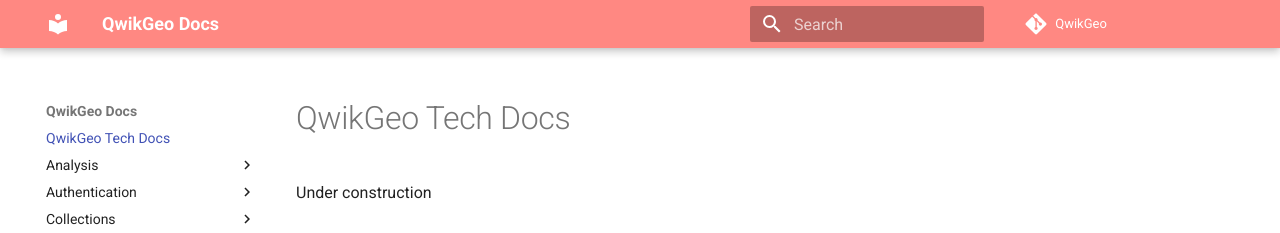
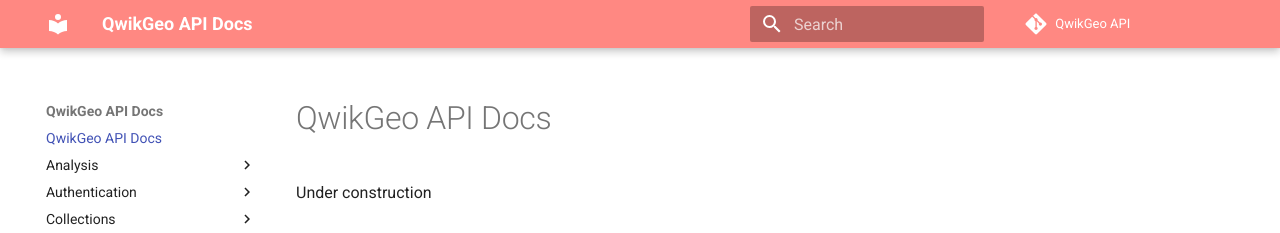
Before and after one commit to qwikgeo/qwikgeo-api, an MkDocs documentation site: the page built from docs/docs/index.md, in a window 1280 px wide. Shown: the top 233 px of the page. Built offline with MkDocs 1.6.1 and Material for MkDocs 9.7.7, drawn with Linux system fonts in a browser that asks for light colours; comment, search, counter and statistics services are not loaded.

Commit message:
Update for naming

```diff
--- a/db.py
+++ b/db.py
@@ -1,4 +1,4 @@
-"""QwikGeo App - Database Setup"""
+"""QwikGeo API - Database Setup"""
 from fastapi import FastAPI
 import asyncpg
 
--- a/docs/docs/index.md
+++ b/docs/docs/index.md
@@ -1,3 +1,3 @@
-# QwikGeo Tech Docs
+# QwikGeo API Docs
 
 Under construction
--- a/docs/mkdocs.yml
+++ b/docs/mkdocs.yml
@@ -1,10 +1,10 @@
-site_name: QwikGeo Docs
+site_name: QwikGeo API Docs
 site_url: https://docs.qwikgeo.com/
 site_description: Tech docs for QwikGeo
 site_author: Michael Keller
 
-repo_url: https://github.com/mkeller3/QwikGeo
-repo_name: QwikGeo
+repo_url: https://github.com/qwikgeo/qwikgeo-api
+repo_name: QwikGeo API
 edit_uri: blob/main/docs/
 
 extra_css:
--- a/main.py
+++ b/main.py
@@ -1,4 +1,4 @@
-"""QwikGeo App"""
+"""QwikGeo API"""
 
 from fastapi import FastAPI, Request
 from tortoise.contrib.fastapi import register_tortoise
@@ -16,7 +16,7 @@ from routers.collections import collections
 DESCRIPTION = """A python api to create a geoportal."""
 
 app = FastAPI(
-    title="QwikGeo",
+    title="QwikGeo API",
     description=DESCRIPTION,
     version="0.0.1",
     contact={
@@ -113,7 +113,7 @@ async def landing_page(request: Request):
                 "href": f"{url}openapi.json"
             }
         ],
-        "title": "QwikGeo",
+        "title": "QwikGeo API",
         "description": DESCRIPTION
     }
 
```
Also changed, not shown: README.md.
